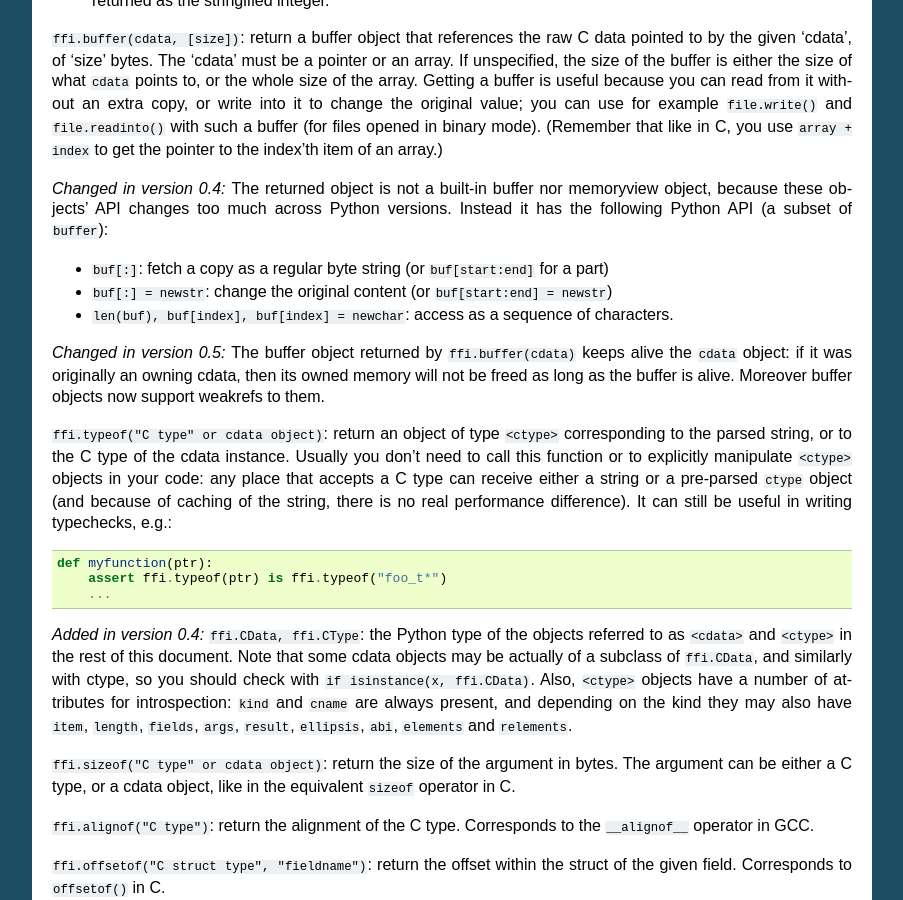
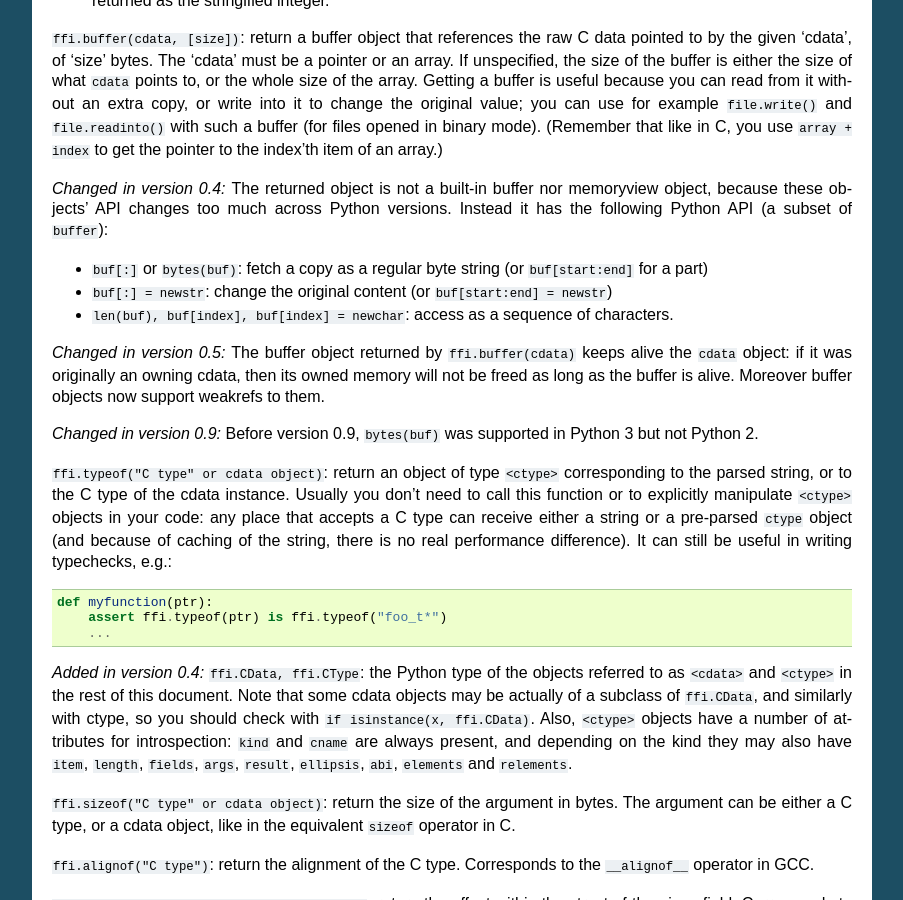
Before and after one commit to python-cffi/cffi, a Sphinx documentation site: the page built from doc/source/index.rst, in a window 1280 px wide and 900 px high, scrolled down 15849 px. Shown: the whole window, without its empty margins (198-1101 px from the left). Built offline with Sphinx 7.4.7, drawn with Linux system fonts in a browser that asks for light colours.

Commit message:
Fix for issue #129: 'bytes(buffer)' needs to work on Python 2, because it works on Python 3 and cannot be prevented to.

```diff
--- a/doc/source/index.rst
+++ b/doc/source/index.rst
@@ -1172,7 +1172,7 @@ an array.)
    because these objects' API changes too much across Python versions.
    Instead it has the following Python API (a subset of ``buffer``):
 
-- ``buf[:]``: fetch a copy as a regular byte string (or
+- ``buf[:]`` or ``bytes(buf)``: fetch a copy as a regular byte string (or
   ``buf[start:end]`` for a part)
 
 - ``buf[:] = newstr``: change the original content (or ``buf[start:end]
@@ -1186,6 +1186,10 @@ an array.)
    ``cdata`` object: if it was originally an owning cdata, then its
    owned memory will not be freed as long as the buffer is alive.
    Moreover buffer objects now support weakrefs to them.
+
+.. versionchanged:: 0.9
+   Before version 0.9, ``bytes(buf)`` was supported in Python 3 but not
+   Python 2.
 
 
 ``ffi.typeof("C type" or cdata object)``: return an object of type
```
Also changed, not shown: 2 other files.
